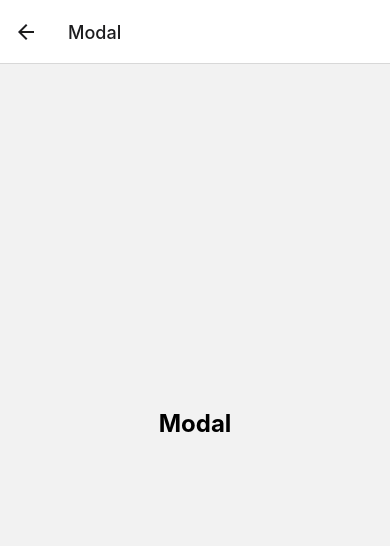
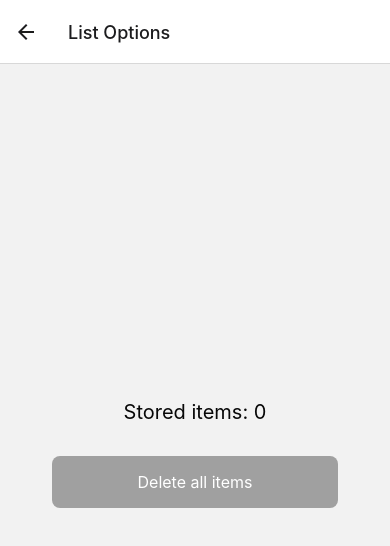
Before and after one commit to peterdee/2fa-mobile, a React Native app: screen /Modal in a window 390 px wide. Shown: the top 546 px of the page. Built offline with nearby package versions, Linux system fonts and the light colour scheme; what expo-linking would draw is missing.

Commit message:
Finalize the List Options modal

```diff
--- a/navigation/index.tsx
+++ b/navigation/index.tsx
@@ -1,5 +1,8 @@
 import React from 'react';
-import { createBottomTabNavigator } from '@react-navigation/bottom-tabs';
+import {
+  BottomTabNavigationOptions,
+  createBottomTabNavigator,
+} from '@react-navigation/bottom-tabs';
 import { createNativeStackNavigator } from '@react-navigation/native-stack';
 import { Ionicons } from '@expo/vector-icons';
 import { NavigationContainer } from '@react-navigation/native';
@@ -62,9 +65,9 @@ function BottomTabNavigator(): React.ReactElement {
       <BottomTab.Screen
         component={List}
         name="List"
-        options={(props: RootTabScreenProps<'List'>) => ({
-          headerRight: () => HeaderMenu(props),
-          tabBarIcon: ({ color }) => BottomIcon({ color, name: 'md-list' }),
+        options={(props: RootTabScreenProps<'List'>): BottomTabNavigationOptions => ({
+          headerRight: (): React.ReactElement => HeaderMenu(props),
+          tabBarIcon: ({ color }): React.ReactElement => BottomIcon({ color, name: 'md-list' }),
           title: 'List',
         })}
       />
@@ -72,7 +75,7 @@ function BottomTabNavigator(): React.ReactElement {
         component={CodeScanner}
         name="CodeScanner"
         options={{
-          tabBarIcon: ({ color }) => BottomIcon({ color, name: 'qr-code' }),
+          tabBarIcon: ({ color }): React.ReactElement => BottomIcon({ color, name: 'qr-code' }),
           title: 'Code Scanner',
         }}
       />
@@ -87,11 +90,27 @@ function Navigation(): React.ReactElement {
     <NavigationContainer linking={LinkingConfiguration}>
       <Stack.Navigator initialRouteName="PINCode">
         <Stack.Group screenOptions={{ presentation: 'modal' }}>
-          <Stack.Screen name="Modal" component={ListOptionsModal} />
+          <Stack.Screen
+            component={ListOptionsModal}
+            name="Modal"
+            options={{ title: 'List Options' }}
+          />
         </Stack.Group>
-        <Stack.Screen name="NotFound" component={NotFound} options={{ title: 'Oops!' }} />
-        <Stack.Screen name="PINCode" component={PINCode} options={{ headerShown: false }} />
-        <Stack.Screen name="Root" component={BottomTabNavigator} options={{ headerShown: false }} />
+        <Stack.Screen
+          component={NotFound}
+          name="NotFound"
+          options={{ title: 'Oops!' }}
+        />
+        <Stack.Screen
+          component={PINCode}
+          name="PINCode"
+          options={{ headerShown: false }}
+        />
+        <Stack.Screen
+          component={BottomTabNavigator}
+          name="Root"
+          options={{ headerShown: false }}
+        />
       </Stack.Navigator>
     </NavigationContainer>
   );
--- a/screens/CodeScanner/styles.ts
+++ b/screens/CodeScanner/styles.ts
@@ -23,6 +23,7 @@ export default StyleSheet.create({
     color: COLORS.textInverted,
   },
   tokenWrap: {
+    backgroundColor: COLORS.text,
     marginTop: SPACER,
     width: '80%',
   },
--- a/screens/List/components/ListLayout.tsx
+++ b/screens/List/components/ListLayout.tsx
@@ -81,11 +81,9 @@ function ListLayout(props: ListLayoutProps): React.ReactElement {
         />
       ) }
       { !loading && list.length === 0 && (
-        <View style={styles.nothingToDisplay}>
-          <Text style={styles.nothingToDisplayText}>
-            Nothing to display
-          </Text>
-        </View>
+        <Text style={styles.nothingToDisplayText}>
+          No entries found!
+        </Text>
       ) }
     </View>
   );
--- a/screens/List/styles.ts
+++ b/screens/List/styles.ts
@@ -9,15 +9,11 @@ export default StyleSheet.create({
     justifyContent: 'flex-start',
     paddingHorizontal: SPACER,
   },
-  nothingToDisplay: {
-    flex: 1,
-    alignItems: 'center',
-    justifyContent: 'center',
-  },
   nothingToDisplayText: {
-    color: COLORS.textInverted,
+    color: COLORS.text,
     fontSize: SPACER + SPACER_HALF,
-    fontWeight: '200',
+    marginTop: SPACER * 3,
+    textAlign: 'center',
   },
   tokenWrap: {
     marginVertical: SPACER_HALF / 2,
--- a/screens/ListOptionsModal/ListOptionsModal.tsx
+++ b/screens/ListOptionsModal/ListOptionsModal.tsx
@@ -1,17 +1,69 @@
-import React, { memo } from 'react';
+import React, {
+  memo,
+  useEffect,
+  useState,
+} from 'react';
 import { Platform, Text, View } from 'react-native';
 import { StatusBar } from 'expo-status-bar';
 
+import ConfirmationModal from './components/ConfirmationModal';
+import {
+  deleteValue,
+  getValue,
+  KEYS,
+} from '../../utilities/storage';
+import { RootStackScreenProps } from '../../types/navigation';
+import { SecretEntry } from '../../types/models';
 import styles from './styles';
+import WideButton from '../../components/WideButton';
 
-function ListOptionsModal() {
+function ListOptionsModal({ navigation }: RootStackScreenProps<'Modal'>): React.ReactElement {
+  const [list, setList] = useState<SecretEntry[]>([]);
+  const [showConfirmationModal, setShowConfirmationModal] = useState<boolean>(false);
+
+  useEffect(
+    (): void => {
+      async function getList(): Promise<void> {
+        const items = await getValue<SecretEntry[]>(KEYS.secrets);
+        if (items) {
+          setList(items);
+        }
+      }
+      getList();
+    },
+    [],
+  );
+
+  const handleDelete = async (): Promise<void> => {
+    await deleteValue(KEYS.secrets);
+    return navigation.replace('Root');
+  };
+
+  const toggleModal = (): void => setShowConfirmationModal(
+    (state: boolean): boolean => !state,
+  );
+
   return (
     <View style={styles.container}>
-      <Text style={styles.title}>Modal</Text>
-      <View style={styles.separator} />
-
-      {/* Use a light status bar on iOS to account for the black space above the modal */}
+      <ConfirmationModal
+        handleClose={toggleModal}
+        handleDelete={handleDelete}
+        showModal={showConfirmationModal}
+      />
       <StatusBar style={Platform.OS === 'ios' ? 'light' : 'auto'} />
+      <Text style={styles.infoText}>
+        { `Stored items: ${list.length}` }
+      </Text>
+      <WideButton
+        buttonStyle={styles.deleteAllButton}
+        disabled={list.length === 0}
+        disabledButtonStyle={{
+          ...styles.deleteAllButton,
+          ...styles.deleteAllButtonDisabled,
+        }}
+        onPress={toggleModal}
+        text="Delete all items"
+      />
     </View>
   );
 }
--- /dev/null
+++ b/screens/ListOptionsModal/components/ConfirmationModal.tsx
@@ -0,0 +1,49 @@
+import React, { memo } from 'react';
+import { Text } from 'react-native';
+
+import { COLORS, SPACER } from '../../../constants';
+import ModalWrap from '../../../components/ModalWrap';
+import styles from '../styles';
+import WideButton from '../../../components/WideButton';
+
+interface ConfirmationModalProps {
+  handleClose: () => void;
+  handleDelete: () => Promise<void>;
+  showModal: boolean;
+}
+
+function ConfirmationModal(props: ConfirmationModalProps): React.ReactElement {
+  const {
+    handleClose,
+    handleDelete,
+    showModal,
+  } = props;
+
+  return (
+    <ModalWrap isVisible={showModal}>
+      <Text style={styles.confirmationModalText}>
+        Are you sure you want to delete all of the entries?
+      </Text>
+      <Text style={styles.confirmationModalText}>
+        You will not be able to restore the data once it is deleted!
+      </Text>
+      <WideButton
+        buttonStyle={{
+          backgroundColor: COLORS.negative,
+          marginTop: SPACER,
+        }}
+        onPress={handleDelete}
+        text="Delete"
+      />
+      <WideButton
+        buttonStyle={{
+          marginTop: SPACER * 2,
+        }}
+        onPress={handleClose}
+        text="Cancel"
+      />
+    </ModalWrap>
+  );
+}
+
+export default memo(ConfirmationModal);
--- a/screens/ListOptionsModal/styles.ts
+++ b/screens/ListOptionsModal/styles.ts
@@ -1,21 +1,30 @@
 import { StyleSheet } from 'react-native';
 
-import { SPACER, SPACER_HALF } from '../../constants';
+import { COLORS, SPACER, SPACER_HALF } from '../../constants';
 
 export default StyleSheet.create({
+  confirmationModalText: {
+    color: COLORS.textInverted,
+    fontSize: SPACER + SPACER_HALF / 2,
+    marginBottom: SPACER,
+    textAlign: 'center',
+    width: '80%',
+  },
   container: {
     flex: 1,
     alignItems: 'center',
     justifyContent: 'center',
     padding: SPACER,
   },
-  separator: {
-    marginVertical: 30,
-    height: 1,
-    width: '80%',
+  deleteAllButton: {
+    backgroundColor: COLORS.negative,
+    marginTop: SPACER * 2,
   },
-  title: {
-    fontSize: SPACER + SPACER_HALF,
-    fontWeight: 'bold',
+  deleteAllButtonDisabled: {
+    backgroundColor: COLORS.muted,
+  },
+  infoText: {
+    color: COLORS.text,
+    fontSize: SPACER + SPACER_HALF / 2,
   },
 });
```
